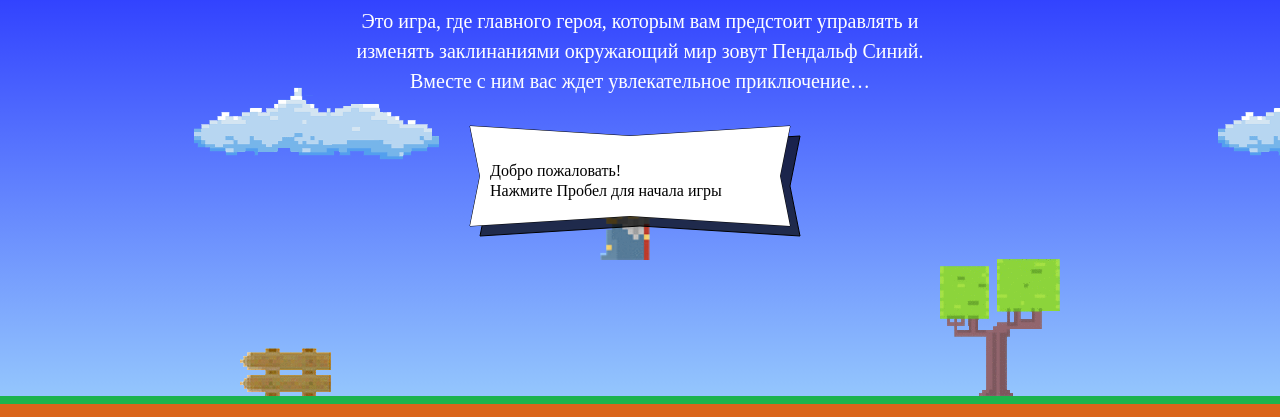
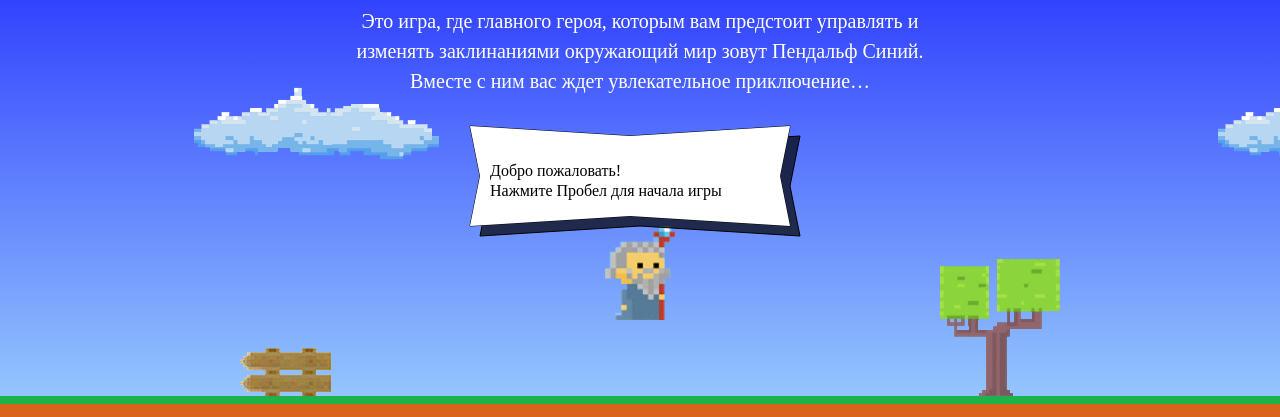
Before and after one commit to georg3103/60370-code-and-magick, a website: page index.html in a window 1280 px wide. Shown: the part 203-620 px from the top of the page. Drawn offline with Linux system fonts and the light colour scheme; a web font is replaced by a local one.

Commit message:
Исправил ошибки

```diff
--- a/index.html
+++ b/index.html
@@ -184,22 +184,21 @@
 <script>
 var fireballSize = 22;
 var getFireballSpeed = function(left) {
-  if (left === true) {
-    return 5;
-  }
-  return 2;
+  var speed = left ? 5 : 2;
+  return speed;
 };
 var wizardSpeed = 3;
 var wizardWidth  = 70;
 var getWizardHeight = function () {
   return wizardWidth * 1.337;
 };
-var getWizardX = function(width) {
-  return 300;
+function getWizardX(width) {
+  return width / 2 - wizardWidth / 2;
+}
+function getWizardY(height) {
+  return height * 2 / 3 - wizardWidth;
 };
-var getWizardY = function(height) {
-  return 70;
-};
+
 </script>
 
 <script src="js/game.js"></script>
```
